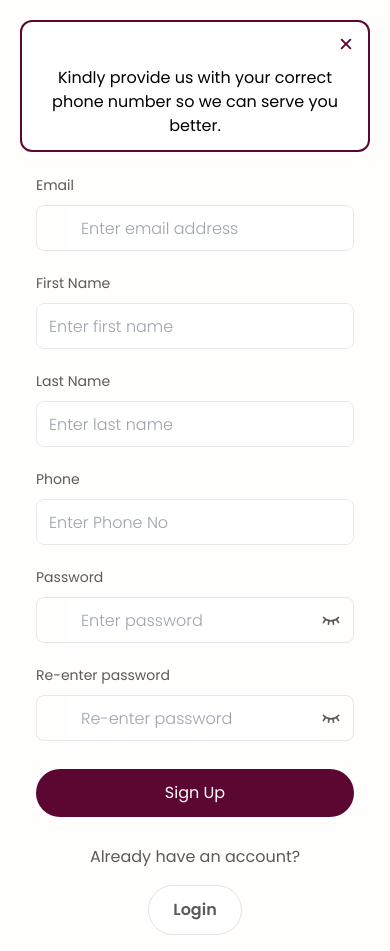
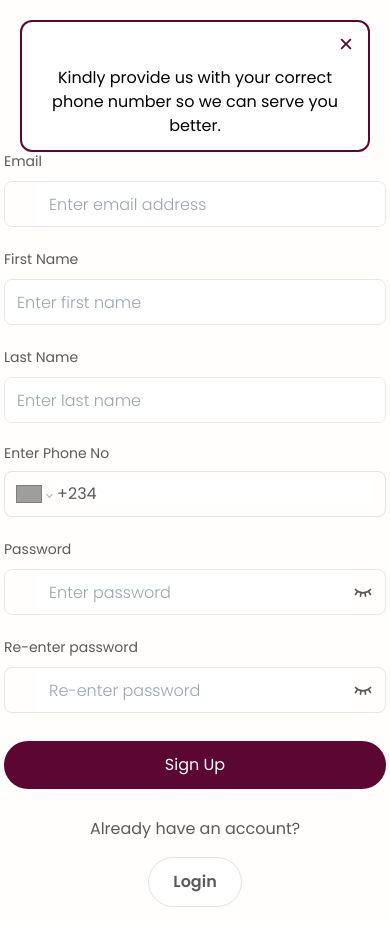
Before and after one commit to adediresolomon234/Swiftwingsv2, a Next.js app: page /sign-up in a window 390 px wide. After the commit the page ends 923 px from the top, so only its background shows below. Built offline with nearby package versions, Linux system fonts and the light colour scheme; grey boxes are pictures that could not be loaded.

Commit message:
phone number input

```diff
--- a/app/components/bookingPage/NotLoggedInModal.jsx
+++ b/app/components/bookingPage/NotLoggedInModal.jsx
@@ -11,6 +11,7 @@ import { useDispatch, useSelector } from "react-redux";
 import { addBooking } from "@/redux/slices/bookingSlice";
 import { ToastContainer, toast } from "react-toastify";
 import "react-toastify/dist/ReactToastify.css";
+import PhoneNumberValidation from "../shared/PhoneNumberValidation";
 
 function NotLoggedInModal({
   open,
@@ -58,6 +59,8 @@ function NotLoggedInModal({
     }
   };
 
+  console.log(formData);
+
   const handleInputChange = (e) => {
     const { name, value } = e.target;
     // setFormData({ ...formData, [e.target.name]: e.target.value });
@@ -102,14 +105,24 @@ function NotLoggedInModal({
               value={formData.lastName}
               onChange={handleInputChange}
             />
-            <InputField
+
+            <div>
+              {/* <InputField
               label={"Phone Number"}
               placeholder={"Enter phone number"}
               name={"phone"}
               startIcon={<FiPhone size={25} />}
               value={formData.phone}
               onChange={handleInputChange}
-            />
+              /> */}
+              <PhoneNumberValidation
+                label={"Enter Phone No"}
+                inputValue={formData.phone_number}
+                onChange={(val) => {
+                  setFormData((prev) => ({ ...prev, phone_number: val }));
+                }}
+              />
+            </div>
             <Button
               label="Submit"
               bgColor={"bg-swPrimary500 hover:bg-swPrimary600"}
--- a/app/components/shared/InputField.jsx
+++ b/app/components/shared/InputField.jsx
@@ -17,7 +17,7 @@ const InputField = ({
   return (
     <div className="">
       {label && (
-        <label htmlFor={name} className=" text-swGray800 mb-2 text-sm mb-2">
+        <label htmlFor={name} className=" text-swGray800 text-sm mb-2">
           {label}
         </label>
       )}
--- /dev/null
+++ b/app/components/shared/PhoneNumberValidation.jsx
@@ -0,0 +1,38 @@
+import "react-phone-number-input/style.css";
+import PhoneInput, { isValidPhoneNumber } from "react-phone-number-input";
+import { useState } from "react";
+
+const PhoneNumberValidation = ({label, inputValue, onChange }) => {
+  const [error, setError] = useState("");
+  const handleChange = (value) => {
+    onChange(value || "");
+    if (value && isValidPhoneNumber(value)) {
+      setError("");
+    } else {
+      setError("Invalid phone number");
+    }
+  };
+
+  return (
+    <div>
+      {label && (
+        <p className="text-swGray800 text-sm mb-2">Enter Phone No</p>
+      )}
+      <div className="border border-swGray100 cursor-pointer text-swGray800 hover:border-swPrimary500 rounded-lg mt-2 py-2.5 px-3">
+          <PhoneInput
+            country={"ng"}
+            value={inputValue}
+            defaultCountry="NG"
+            onChange={handleChange}
+            international={true}
+            inputProps={{
+              required: true,
+            }}
+          />
+      </div>
+      {error && <div className="text-red-500 text-sm mt-2">{error}</div>}
+    </div>
+  );
+};
+
+export default PhoneNumberValidation;
--- a/app/empty-leg/page.jsx
+++ b/app/empty-leg/page.jsx
@@ -13,6 +13,7 @@ import NavAndFooter from "../components/shared/NavAndFooter";
 import Button from "../components/Button";
 import { TbRuler3 } from "react-icons/tb";
 import Loading from "../components/Loading";
+import PhoneNumberValidation from "../components/shared/PhoneNumberValidation";
 
 const EmptyLegPage = () => {
   const router = useRouter();
@@ -21,7 +22,7 @@ const EmptyLegPage = () => {
   const [formData, setFormData] = useState({
     email: ``,
     name: ``,
-    phoneNumber: "",
+    phone_number: "",
   });
   const handleEpmtyLegSubcription = () => {
     setLoading(TbRuler3);
@@ -37,7 +38,7 @@ const EmptyLegPage = () => {
           setFormData({
             email: ``,
             name: ``,
-            phoneNumber: "",
+            phone_number: "",
           });
           setLoading(false);
         }
@@ -90,13 +91,21 @@ const EmptyLegPage = () => {
                 value={formData.name}
                 onChange={handleInputChange}
               />
-              <InputField
+
+              {/* <InputField
                 label={"Phone Number"}
                 placeholder={"Enter phone number"}
-                name={"phoneNumber"}
+                name={"phone_number"}
                 startIcon={<FiPhone size={25} />}
-                value={formData.phoneNumber}
+                value={formData.phone_number}
                 onChange={handleInputChange}
+              /> */}
+              <PhoneNumberValidation
+                label={"Enter Phone No"}
+                inputValue={formData.phone_number}
+                onChange={(val) =>
+                  setFormData((prev) => ({ ...prev, phone_number: val }))
+                }
               />
               <Button
                 label="Submit"
--- a/app/globals.css
+++ b/app/globals.css
@@ -56,3 +56,10 @@ fieldset.MuiOutlinedInput-notchedOutline {
 .pulsate {
   animation: pulsate 2s infinite ease-in-out;
 }
+
+/* .PhoneInputInput {
+  height: 50px;
+} */
+.PhoneInputInput:focus {
+  outline: none;
+}
--- a/app/sign-up/page.jsx
+++ b/app/sign-up/page.jsx
@@ -24,6 +24,7 @@ import Image from "next/image";
 import bgImg from "../../public/images/nologgedInImg.png";
 import { IoClose } from "react-icons/io5";
 import Loading from "../components/Loading";
+import PhoneNumberValidation from "../components/shared/PhoneNumberValidation";
 
 const spaceGrotesk = Space_Grotesk({
   subsets: ["latin"],
@@ -56,8 +57,6 @@ const SignUp = () => {
   });
 
   const { loading, error, data } = useSelector((state) => state.auth);
-  // console.log(error);
-  console.log({ data });
 
   const togglePasswordVisibility = () => {
     setShowPassword(!showPassword);
@@ -241,13 +240,20 @@ const SignUp = () => {
               </div>
             </div>
             <div className="w-full mt-5">
-              <InputField
+              {/* <InputField
                 label={"Phone"}
                 placeholder={"Enter Phone No"}
                 name="phone_number"
                 value={formData.phone_number}
                 onChange={handleInputChange}
                 // className={emailError ? "error" : ""}
+              /> */}
+              <PhoneNumberValidation
+                label={"Enter Phone No"}
+                inputValue={formData.phone_number}
+                onChange={(val) =>
+                  setFormData((prev) => ({ ...prev, phone_number: val }))
+                }
               />
             </div>
 
--- a/package.json
+++ b/package.json
@@ -10,8 +10,7 @@
   },
   "engines": {
     "node": "20.7.0"
-  }
-,
+  },
   "dependencies": {
     "@emotion/react": "^11.11.4",
     "@emotion/styled": "^11.11.0",
@@ -39,6 +38,7 @@
     "react-dom": "^18.2.0",
     "react-fast-marquee": "^1.6.4",
     "react-icons": "^5.0.1",
+    "react-phone-number-input": "^3.4.8",
     "react-redux": "^9.1.0",
     "react-router-dom": "^6.22.3",
     "react-search-box": "^3.0.0",
```
Also changed, not shown: app/sign-in/page.jsx (line endings or trailing spaces), 1 other file (tests, documents, lock files or other folders).
